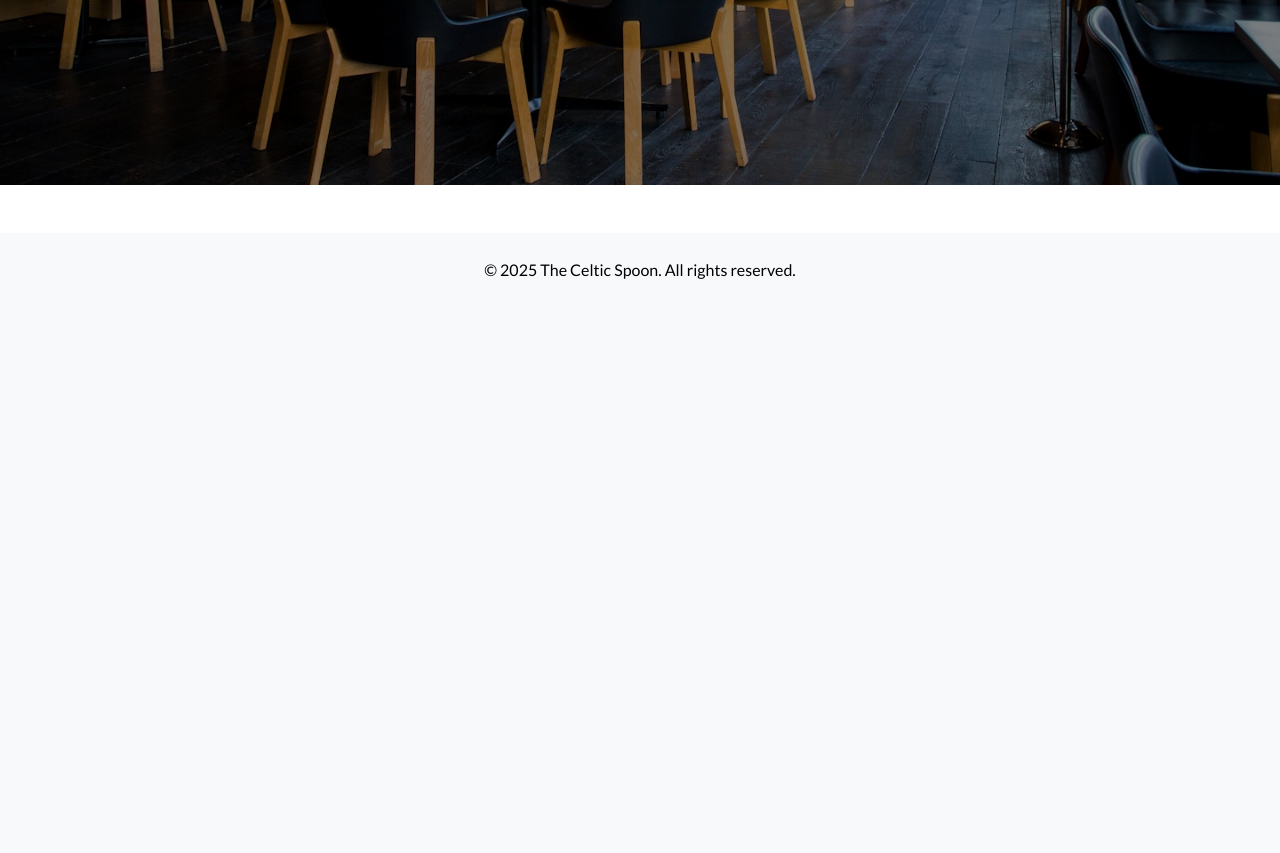
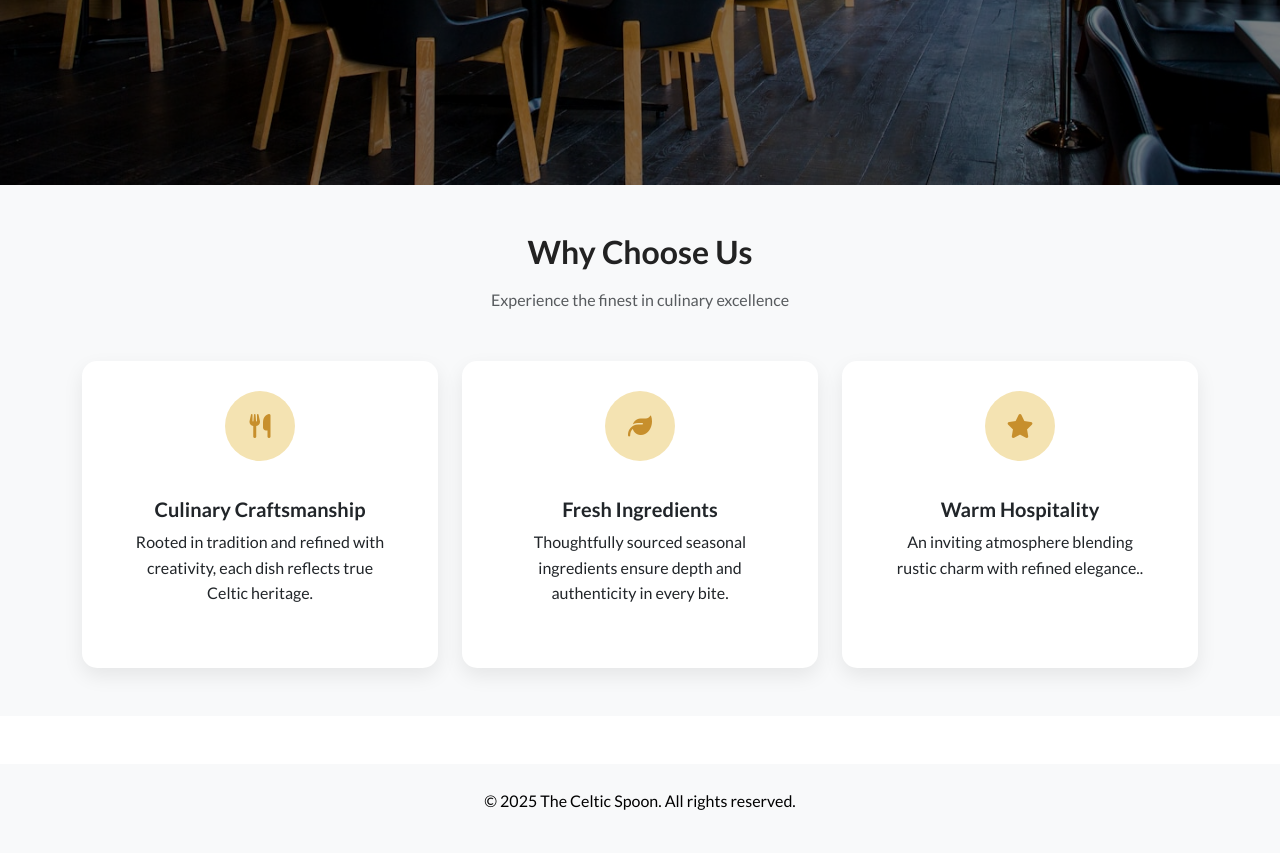
Before and after one commit to PDennise/the_celtic_spoon, a Django app: page / in a window 1280 px wide. Shown: the part 714-1567 px from the top of the page. Before the commit the page ends 993 px from the top, so only its background shows below. Run offline with Django 5.2, Linux system fonts and the light colour scheme.

Commit message:
Add styled Why Choose Us section with custom cards and Font Awesome icons

```diff
--- a/static/assets/style.css
+++ b/static/assets/style.css
@@ -164,3 +164,48 @@ h1, h4 {
     line-height: 1.2;
     color: #111;                                                  /* Slightly darker for premium feel */
 }
+
+h5, h2 {
+    font-weight: 700;
+}
+
+/* =============================== */
+/* WHY CHOOSE US SECTION */
+/* =============================== */
+
+#why-choose-us {
+    background-color: #f8f9fa;  /* Light elegant background */
+}
+
+/* Custom card styling */
+.custom-card {
+    border: none;
+    border-radius: 15px;
+    box-shadow: 0 8px 20px rgba(0,0,0,0.08);
+    padding: 30px;
+    transition: all 0.3s ease;
+}
+
+/* Slight lift on hover */
+.custom-card:hover {
+    transform: translateY(-8px);
+    box-shadow: 0 12px 25px rgba(0,0,0,0.15);
+}
+
+/* Icon circle */
+.icon-wrapper {
+    width: 70px;
+    height: 70px;
+    background-color: #f4e3b2;    /* Soft gold background */
+    border-radius: 50%;
+    display: flex;
+    align-items: center;
+    justify-content: center;
+    margin-bottom: 20px;
+}
+
+/* Icon style */
+.icon-wrapper i {
+    font-size: 24px;
+    color: #c78f2c;              /* Gold icon */
+}
--- a/templates/base.html
+++ b/templates/base.html
@@ -15,6 +15,8 @@
     <link
         href="https://fonts.googleapis.com/css2?family=Lato:wght@400;700&family=Playfair+Display:wght@400;700&display=swap"
         rel="stylesheet">
+        <!-- Font Awesome -->
+    <link rel="stylesheet" href="https://cdnjs.cloudflare.com/ajax/libs/font-awesome/6.5.0/css/all.min.css">
     {% block extra_css %}{% endblock %}
 </head>
 
--- a/templates/home.html
+++ b/templates/home.html
@@ -24,4 +24,60 @@
             </div>
         </div>
 </header>
+
+<section id="why-choose-us" class="py-5 bg-ligth">
+    <div class="container text-center">
+        <h2 class="mb-3">Why Choose Us</h2>
+        <p class="mb-5 text-muted">Experience the finest in culinary excellence</p>
+
+        <div class="row g-4">
+
+            <!-- Card 1 -->
+            <div class="col-md-4">
+                <div class="card custom-card h-100 text-center">
+                    <div class="icon-wrapper mx-auto">
+                        <i class="fa-solid fa-utensils"></i>
+                    </div>
+                    <div class="card-body">
+                        <h5 class="card-title">Culinary Craftsmanship</h5>
+                        <p>
+                            Rooted in tradition and refined with creativity,
+                            each dish reflects true Celtic heritage.
+                        </p>
+                    </div>
+                </div>
+            </div>
+
+            <!-- Card 2 -->
+            <div class="col-md-4">
+                <div class="card custom-card h-100 text-center">
+                    <div class="icon-wrapper mx-auto">
+                        <i class="fa-solid fa-leaf"></i>
+                    </div>
+                    <div class="card-body">
+                        <h5 class="card-title">Fresh Ingredients</h5>
+                        <p>
+                            Thoughtfully sourced seasonal ingredients ensure depth and authenticity in every bite.
+                        </p>
+                    </div>
+                </div>
+            </div>
+
+            <!-- Card 3 -->
+            <div class="col-md-4">
+                <div class="card custom-card h-100 text-center">
+                    <div class="icon-wrapper mx-auto">
+                        <i class="fa-solid fa-star"></i>
+                    </div>
+                    <div class="card-body">
+                        <h5 class="card-title">Warm Hospitality</h5>
+                        <p>
+                            An inviting atmosphere blending rustic charm
+                            with refined elegance..
+                        </p>
+                    </div>
+                </div>
+            </div>
+        </div>
+</section>
 {% endblock %}
```
